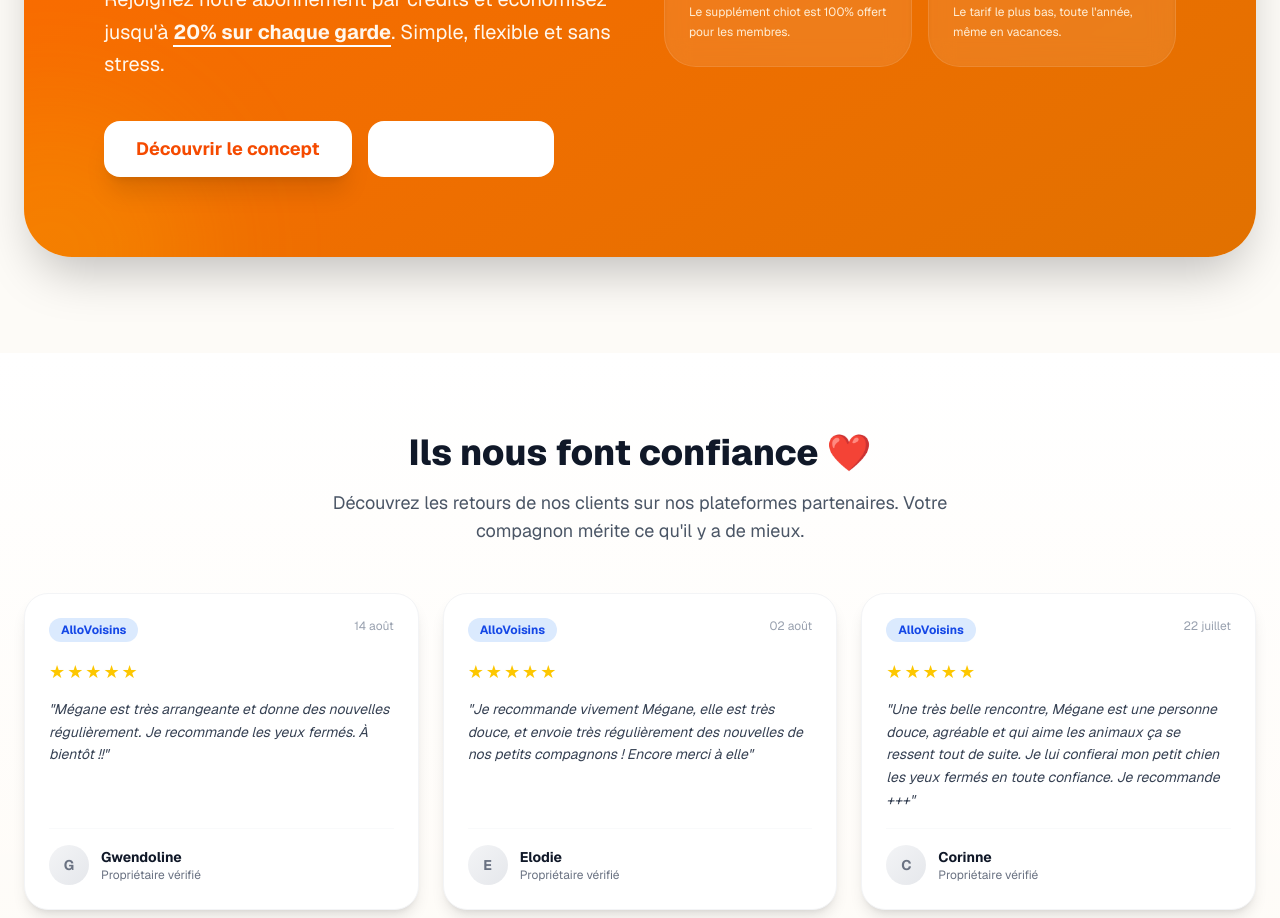
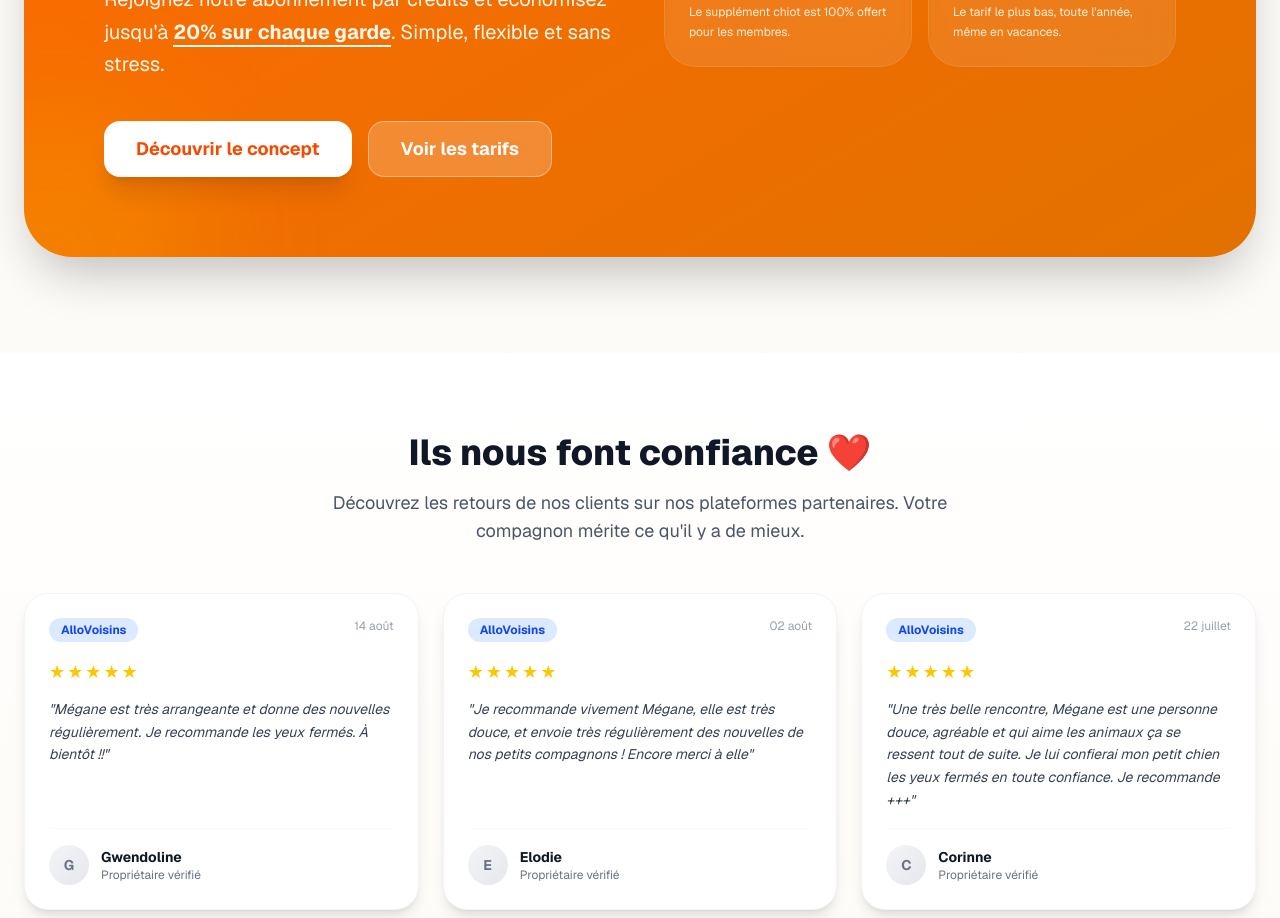
Before and after one commit to Chardema/resadog, a Next.js app: page / in a window 1280 px wide. Shown: the part 2080-2998 px from the top of the page. Built offline with nearby package versions, Linux system fonts and the light colour scheme; no server answers.

Commit message:
fix(ui): improve contrast of subscription pricing button on homepage

```diff
--- a/src/app/page.tsx
+++ b/src/app/page.tsx
@@ -274,7 +274,7 @@ export default function Home() {
                   </Button>
                 </Link>
                 <Link href="/subscriptions">
-                  <Button variant="outline" className="border-2 border-white/30 text-white hover:bg-white/10 h-14 px-8 rounded-2xl font-bold text-lg">
+                  <Button variant="outline" className="bg-white/20 text-white border border-white/40 hover:bg-white/30 h-14 px-8 rounded-2xl font-bold text-lg backdrop-blur-sm">
                     Voir les tarifs
                   </Button>
                 </Link>
```
